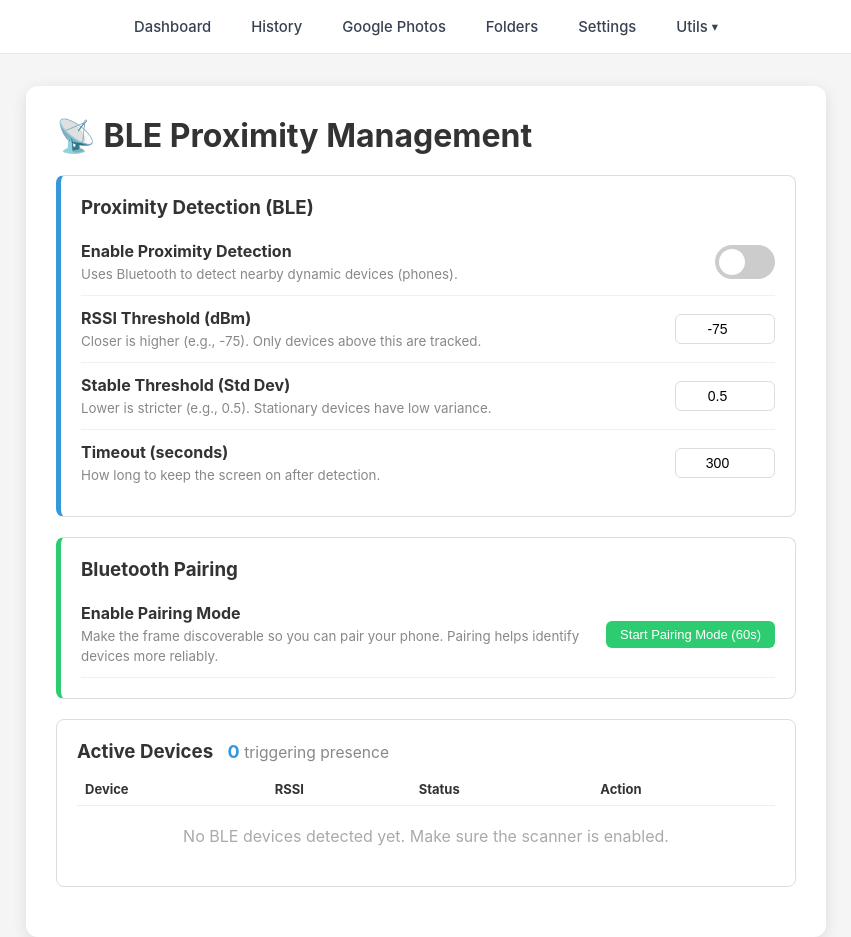
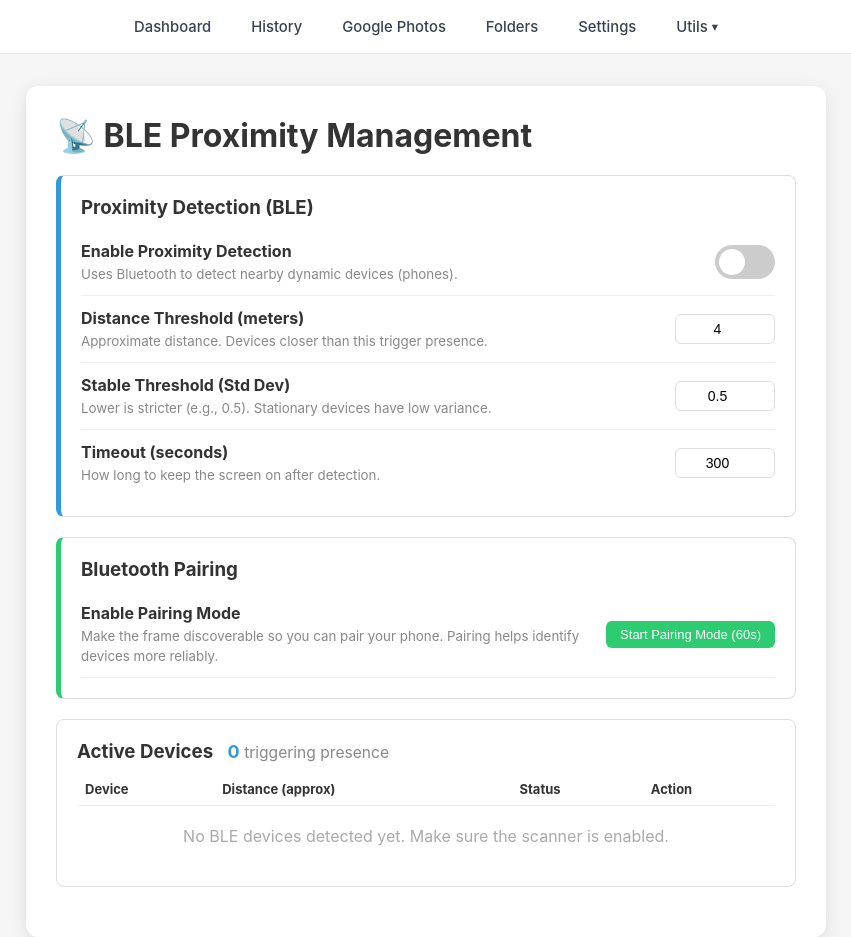
Before and after one commit to agmonr/Smarterdigitalframe, a Flask app: template templates/ble_proximity.html in a window 1280 px wide. Shown: the whole page, without its empty margins (214-1065 px from the left). Run offline with Flask 3, Linux system fonts and the light colour scheme; the template is opened without the code that fills it, so the values that code supplies are empty.

Commit message:
feat: replace RSSI threshold with distance in meters for proximity detection

```diff
--- a/proximity.py
+++ b/proximity.py
@@ -10,6 +10,14 @@ import common
 # Tracking dictionary
 # {address: {"rssi_history": [], "first_seen": datetime, "last_seen": datetime, "name": str, "is_dynamic": bool, "ignore_reason": str}}
 device_registry = {}
+
+def rssi_to_distance(rssi):
+    """Estimate distance in meters from RSSI using a standard path-loss model."""
+    if rssi >= 0: return 0.1
+    # Formula: distance = 10 ^ ((Measured Power - RSSI) / (10 * N))
+    # Measured Power (RSSI at 1m): -60
+    # N (Path loss exponent): 2.5
+    return round(10 ** ((-60 - rssi) / 25), 1)
 
 class ProximityScanner:
     def __init__(self, callback_on_detection):
@@ -106,13 +114,14 @@ class ProximityScanner:
             if not config.getboolean('PROXIMITY', 'enabled', fallback=False):
                 return
 
-            rssi_threshold = config.getint('PROXIMITY', 'rssi_threshold', fallback=-75)
+            dist_threshold = config.getfloat('PROXIMITY', 'distance_threshold', fallback=4.0)
             # Update registry even if below threshold to keep track of devices in range vs out of range
             is_dynamic = self.is_device_dynamic(device.address, device.name, advertisement_data.rssi, config, advertisement_data)
 
-            if advertisement_data.rssi >= rssi_threshold:
+            distance = rssi_to_distance(advertisement_data.rssi)
+            if distance <= dist_threshold:
                 if is_dynamic:
-                    self.logger.debug(f"Dynamic Device Detected: {device.address} ({device.name}) | RSSI: {advertisement_data.rssi}")
+                    self.logger.debug(f"Dynamic Device Detected: {device.address} ({device.name}) | Distance: {distance}m (RSSI: {advertisement_data.rssi})")
                     self.callback_on_detection()
         except Exception as e:
             self.logger.error(f"Error in ble_callback: {e}")
@@ -137,34 +146,36 @@ class ProximityScanner:
 
     def update_device_count(self):
         config = common.get_config()
-        rssi_threshold = config.getint('PROXIMITY', 'rssi_threshold', fallback=-75)
+        dist_threshold = config.getfloat('PROXIMITY', 'distance_threshold', fallback=4.0)
         now = datetime.now()
         count = 0
         for addr, data in device_registry.items():
-            # Device seen in last 30 seconds and last RSSI was above threshold
+            # Device seen in last 30 seconds and last distance was below threshold
             time_diff = (now - data["last_seen"]).total_seconds()
             last_rssi = data["rssi_history"][-1]
+            distance = rssi_to_distance(last_rssi)
             if time_diff < 30:
-                if last_rssi >= rssi_threshold and data.get("is_dynamic", True):
+                if distance <= dist_threshold and data.get("is_dynamic", True):
                     count += 1
         self.devices_in_range = count
 
     def get_detailed_devices(self):
         config = common.get_config()
-        rssi_threshold = config.getint('PROXIMITY', 'rssi_threshold', fallback=-75)
+        dist_threshold = config.getfloat('PROXIMITY', 'distance_threshold', fallback=4.0)
         now = datetime.now()
         detailed_list = []
 
         for addr, data in device_registry.items():
             last_rssi = data["rssi_history"][-1]
+            distance = rssi_to_distance(last_rssi)
             time_diff = (now - data["last_seen"]).total_seconds()
 
             status = "Out of Range"
             if time_diff < 30:
                 if not data.get("is_dynamic", True):
                     status = "Ignored"
-                elif last_rssi < rssi_threshold:
-                    status = "Weak Signal"
+                elif distance > dist_threshold:
+                    status = "Away"
                 else:
                     status = "Active"
 
@@ -172,12 +183,13 @@ class ProximityScanner:
                 "address": addr,
                 "name": data.get("name", "Unknown"),
                 "rssi": last_rssi,
+                "distance_m": distance,
                 "status": status,
                 "ignore_reason": data.get("ignore_reason", ""),
                 "last_seen_sec": int(time_diff)
             })
 
-        return sorted(detailed_list, key=lambda x: x["rssi"], reverse=True)
+        return sorted(detailed_list, key=lambda x: x["distance_m"])
 
     def cleanup_registry(self):
         now = datetime.now()
--- a/templates/ble_proximity.html
+++ b/templates/ble_proximity.html
@@ -84,11 +84,11 @@
 
             <div class="setting-row">
                 <div class="setting-label">
-                    <strong>RSSI Threshold (dBm)</strong>
-                    <small>Closer is higher (e.g., -75). Only devices above this are tracked.</small>
+                    <strong>Distance Threshold (meters)</strong>
+                    <small>Approximate distance. Devices closer than this trigger presence.</small>
                 </div>
                 <div class="setting-input">
-                    <input type="number" id="rssi-threshold" min="-100" max="0" step="1" onchange="saveConfig()">
+                    <input type="number" id="distance-threshold" min="0.1" max="20" step="0.5" onchange="saveConfig()">
                 </div>
             </div>
 
@@ -141,7 +141,7 @@
                 <thead>
                     <tr>
                         <th>Device</th>
-                        <th>RSSI</th>
+                        <th>Distance (approx)</th>
                         <th>Status</th>
                         <th>Action</th>
                     </tr>
@@ -176,7 +176,7 @@
 
                 document.getElementById('ble-enabled').checked =
                     prox.enabled === 'True' || prox.enabled === true || prox.enabled === 'true';
-                document.getElementById('rssi-threshold').value = prox.rssi_threshold || -75;
+                document.getElementById('distance-threshold').value = prox.distance_threshold || 4.0;
                 document.getElementById('stable-threshold').value = prox.stable_threshold || 0.5;
                 document.getElementById('ble-timeout').value = prox.timeout || 300;
             } catch (e) {
@@ -189,7 +189,7 @@
                 const payload = {
                     PROXIMITY: {
                         enabled: document.getElementById('ble-enabled').checked,
-                        rssi_threshold: document.getElementById('rssi-threshold').value,
+                        distance_threshold: document.getElementById('distance-threshold').value,
                         stable_threshold: document.getElementById('stable-threshold').value,
                         timeout: document.getElementById('ble-timeout').value
                     }
@@ -273,14 +273,18 @@
 
                 if (data.ble_detailed_devices && data.ble_detailed_devices.length > 0) {
                     emptyMsg.style.display = 'none';
+                    const threshold = parseFloat(document.getElementById('distance-threshold').value) || 4.0;
+
                     data.ble_detailed_devices.forEach(device => {
                         const tr = document.createElement('tr');
-                        const rssiPercent = Math.min(100, Math.max(0, (device.rssi + 100) * 2));
+                        // Progress bar: full at 0m, empty at threshold * 1.5
+                        const barMax = threshold * 1.5;
+                        const distPercent = Math.max(0, Math.min(100, 100 * (1 - device.distance_m / barMax)));
 
                         let statusClass = 'status-out';
                         if (device.status === 'Active') statusClass = 'status-active';
                         else if (device.status === 'Ignored') statusClass = 'status-ignored';
-                        else if (device.status === 'Weak Signal') statusClass = 'status-weak';
+                        else if (device.status === 'Away') statusClass = 'status-weak';
 
                         const statusDisplay = device.status === 'Ignored' ? `Ignored (${device.ignore_reason})` : device.status;
                         const isManuallyIgnored = device.ignore_reason === 'Manually Ignored';
@@ -290,9 +294,9 @@
                                 <strong>${device.name}</strong><br>
                                 <small style="color:#666">${device.address}</small>
                             </td>
-                            <td style="width: 80px">
-                                ${device.rssi} dBm
-                                <div class="rssi-bar"><div class="rssi-fill" style="width: ${rssiPercent}%"></div></div>
+                            <td style="width: 100px">
+                                ${device.distance_m} m
+                                <div class="rssi-bar"><div class="rssi-fill" style="width: ${distPercent}%; background: ${device.distance_m <= threshold ? '#2ecc71' : '#3498db'}"></div></div>
                             </td>
                             <td><span class="${statusClass}">${statusDisplay}</span></td>
                             <td>
```
Also changed, not shown: 1 other file.
